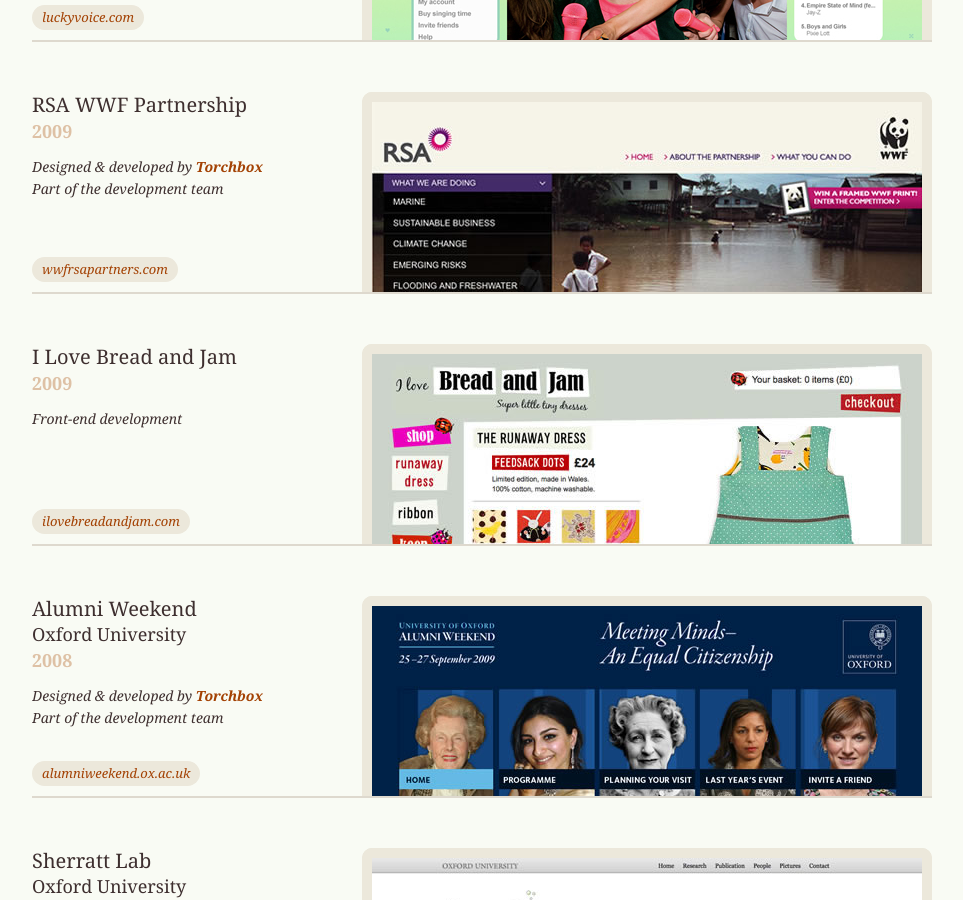
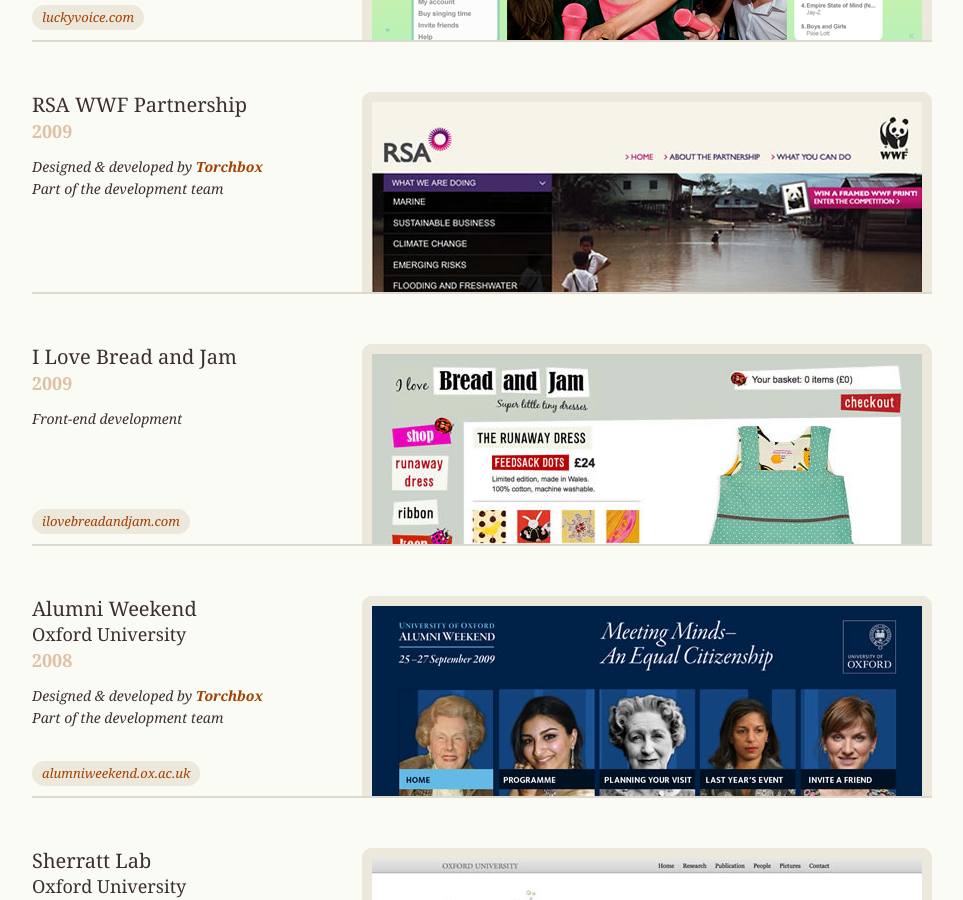
Before and after one commit to borderleft/borderleft.github.io, a Jekyll site: the page built from work/index.html, in a window 1280 px wide and 900 px high, scrolled down 6965 px. Shown: the whole window, without its empty margins (158-1121 px from the left). Built offline with Jekyll 4.4.1, drawn with Linux system fonts in a browser that asks for light colours.

Commit message:
Another link fix

```diff
--- a/work/index.html
+++ b/work/index.html
@@ -336,7 +336,7 @@
             <h2>RSA WWF Partnership</h2>
             <p class="year">2009</p>
             <p class="meta">Designed &amp; developed by <a href="http://torchbox.com/">Torchbox</a> <br> Part of the development team</p>
-            <p class="link"><a href="http://wwfrsapartners.com/"><span>wwfrsapartners.com</span></a></p>
+            <!-- <p class="link"><a href="http://wwfrsapartners.com/"><span>wwfrsapartners.com</span></a></p> -->
         </div>
     </li>
     <!-- <li>
```
